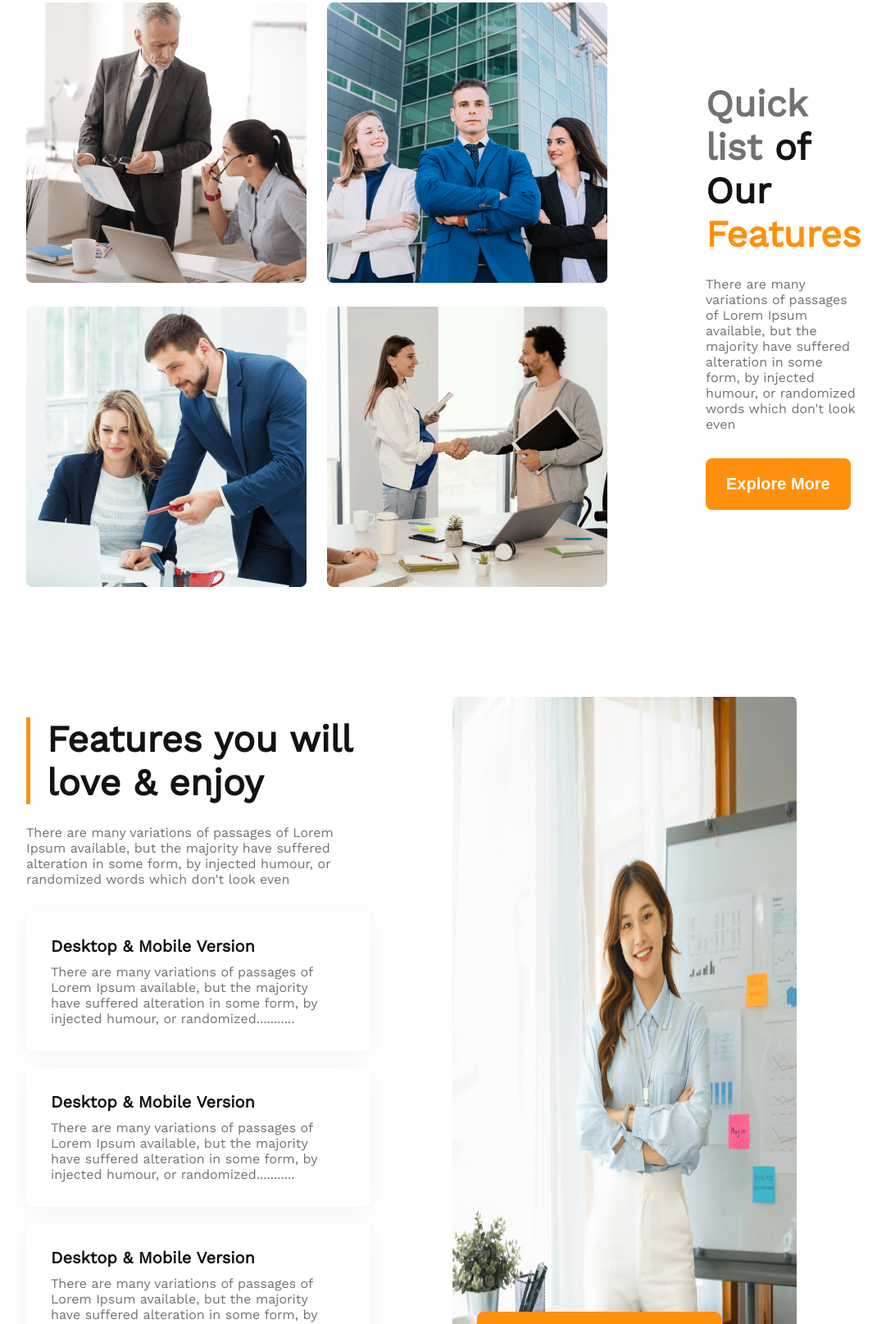
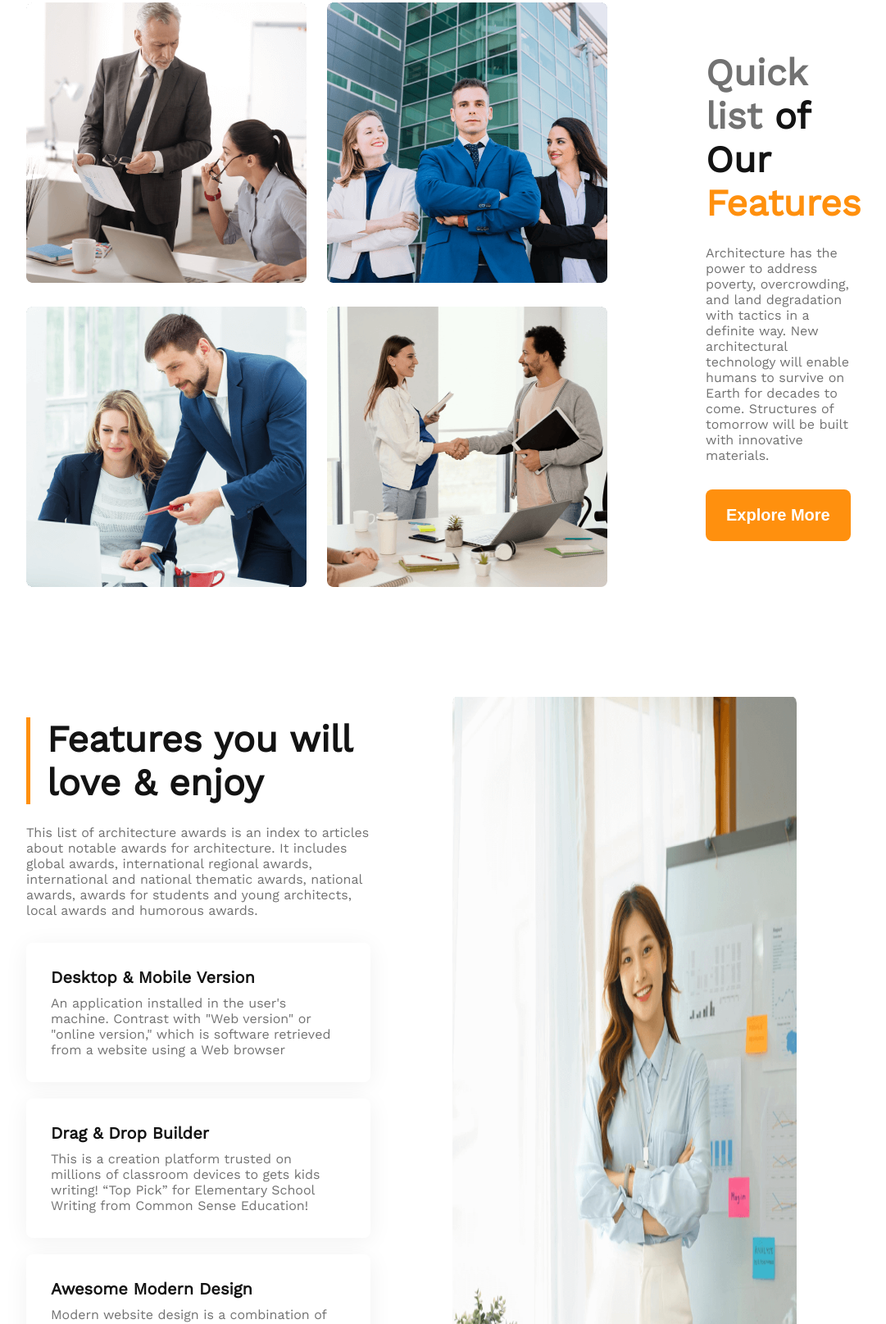
Before and after one commit to Faisal-Samir/architect_website, a plain HTML site: page index.html in a window 1280 px wide. Shown: the part 1185-2800 px from the top of the page at 82% size, without its empty margins (138-1219 px from the left). Drawn offline with nearby package versions, Linux system fonts and the light colour scheme.

Commit message:
without resposible

```diff
--- a/css/index-style.css
+++ b/css/index-style.css
@@ -208,8 +208,8 @@ body {
     color: #FFFFFF;
     border: 0;
     position: absolute;
-    left: 550px;
-    top: 750px;
+    left: 500px;
+    top: 780px;
     border-radius: 8px;
 }
 
@@ -320,6 +320,12 @@ body {
     filter: grayscale(100%);
 }
 
+.extra-part-container{
+    margin: 0 170px;
+    border: 2px solid green;
+    margin-bottom: 100px;
+}
+
 .footer {
     background: #FFF4E7;
     border-radius: 8px;
--- a/index.html
+++ b/index.html
@@ -30,7 +30,7 @@
             <div class="banner-container">
                 <div class="banner-details">
                     <h2 class="banner-title">Brand New <br>Group of Architects</h2>
-                    <p class="banner-description">There are many variations of passages of Lorem Ipsum available, but the majority have suffered alteration in some form, by injected humour, or randomized words which don't look even</p>
+                    <p class="banner-description">Brand Architecture is a system that organizes brands, products, and services to help customers access and relate to a brand. It helps structure a brand portfolio so that customers can easily tell which brands are affiliated and at what level.</p>
                     <button class="primary-btn">Explore More</button>
                 </div>
                 <div class="banner-picture">
@@ -66,7 +66,7 @@
                 </div>
                 <div class="feature-details">
                     <h3 class="feature-title">Quick list <span>of Our</span> <br> <span class="feature-word">Features</span></h3>
-                    <p class="feature-description">There are many variations of passages of Lorem Ipsum available, but the majority have suffered alteration in some form, by injected humour, or randomized words which don't look even</p>
+                    <p class="feature-description">Architecture has the power to address poverty, overcrowding, and land degradation with tactics in a definite way. New architectural technology will enable humans to survive on Earth for decades to come. Structures of tomorrow will be built with innovative materials.</p>
                     <button class="primary-btn">Explore More</button>
                 </div>
             </div>
@@ -75,23 +75,23 @@
             <div class="second-feature-container">
                 <div class="second-feature-details">
                     <h2 class="second-feature-title">Features you will <br>love & enjoy</h2>
-                    <p class="second-feature-title-description">There are many variations of passages of Lorem Ipsum available, but the majority have suffered alteration in some form, by injected humour, or randomized words which don't look even</p>
+                    <p class="second-feature-title-description">This list of architecture awards is an index to articles about notable awards for architecture. It includes global awards, international regional awards, international and national thematic awards, national awards, awards for students and young architects, local awards and humorous awards.</p>
                     <div class="second-feature-detail-part">
                         <div class="second-feature-detail-part-work">
                             <h4 class="second-feature-work-title">Desktop & Mobile Version</h4>
-                            <p class="second-feature-work-description">There are many variations of passages of Lorem Ipsum available, but the majority have suffered alteration in some form, by injected humour, or randomized...........</p>
+                            <p class="second-feature-work-description">An application installed in the user's machine. Contrast with "Web version" or "online version," which is software retrieved from a website using a Web browser</p>
                         </div>
                         <div class="second-feature-detail-part-work">
-                            <h4 class="second-feature-work-title">Desktop & Mobile Version</h4>
-                            <p class="second-feature-work-description">There are many variations of passages of Lorem Ipsum available, but the majority have suffered alteration in some form, by injected humour, or randomized...........</p>
+                            <h4 class="second-feature-work-title">Drag & Drop Builder</h4>
+                            <p class="second-feature-work-description">This is a creation platform trusted on millions of classroom devices to gets kids writing! “Top Pick” for Elementary School Writing from Common Sense Education!</p>
                         </div>
                         <div class="second-feature-detail-part-work">
-                            <h4 class="second-feature-work-title">Desktop & Mobile Version</h4>
-                            <p class="second-feature-work-description">There are many variations of passages of Lorem Ipsum available, but the majority have suffered alteration in some form, by injected humour, or randomized...........</p>
+                            <h4 class="second-feature-work-title">Awesome Modern Design</h4>
+                            <p class="second-feature-work-description">Modern website design is a combination of different elements that work together to create an effective and user-friendly experience. These include the use of typography, layout, color theory, grid systems, motion graphics, and responsive designs.</p>
                         </div>
                         <div class="second-feature-detail-part-work">
-                            <h4 class="second-feature-work-title">Desktop & Mobile Version</h4>
-                            <p class="second-feature-work-description">There are many variations of passages of Lorem Ipsum available, but the majority have suffered alteration in some form, by injected humour, or randomized...........</p>
+                            <h4 class="second-feature-work-title">Super Easy to Edit</h4>
+                            <p class="second-feature-work-description">CapCut is designed to be accessible and useful for all editing needs, so if you're only looking for a basic video editor, this is your best option. You'll be able to perform basic editing functions such as cutting, trimming, cropping, adding text, adding cool filters and effects, and making basic color adjustments</p>
                         </div>
                     </div>
                 </div>
@@ -112,7 +112,7 @@
             <div class="some-facts-container">
                 <div class="some-facts-details">
                     <h3 class="some-fact-title">Some Facts</h3>
-                    <p class="some-fact-description">There are many variations of passages of Lorem Ipsum available,<br> but the majority have suffered alteration.</p>
+                    <p class="some-fact-description">Architects create new design concepts that push how modern day construction is <br> executed. Architecture is one of the few professions that is never static</p>
                 </div>
                 <div class="some-fact-achievement">
                     <div class="achievement">
@@ -146,7 +146,7 @@
             <div class="sponsor-container">
                 <div class="sponsor-details">
                     <h3 class="sponsor-title">Our Sponsors</h3>
-                    <p class="sponsor-description">There are many variations of passages of Lorem Ipsum available,<br> but the majority have suffered alteration.</p>
+                    <p class="sponsor-description">There are 7 happy sponsors, those are amazon, figma, google, spotify and telerama </p>
                 </div>
                 <div class="sponsor-lists">
                     <div class="sponsor-item">
@@ -168,6 +168,13 @@
             </div>
         </section>
     </main>
+    <article class="article">
+        <div class="extra-part-container">
+            <div class="extra-part-image">
+                <img src="" alt="">
+            </div>
+        </div>
+    </article>
     <footer class="footer">
         <div class="footer-details">
             <h3 class="footer-description">All rights reserved copyright@2023 startup landing page design</h3>
```
